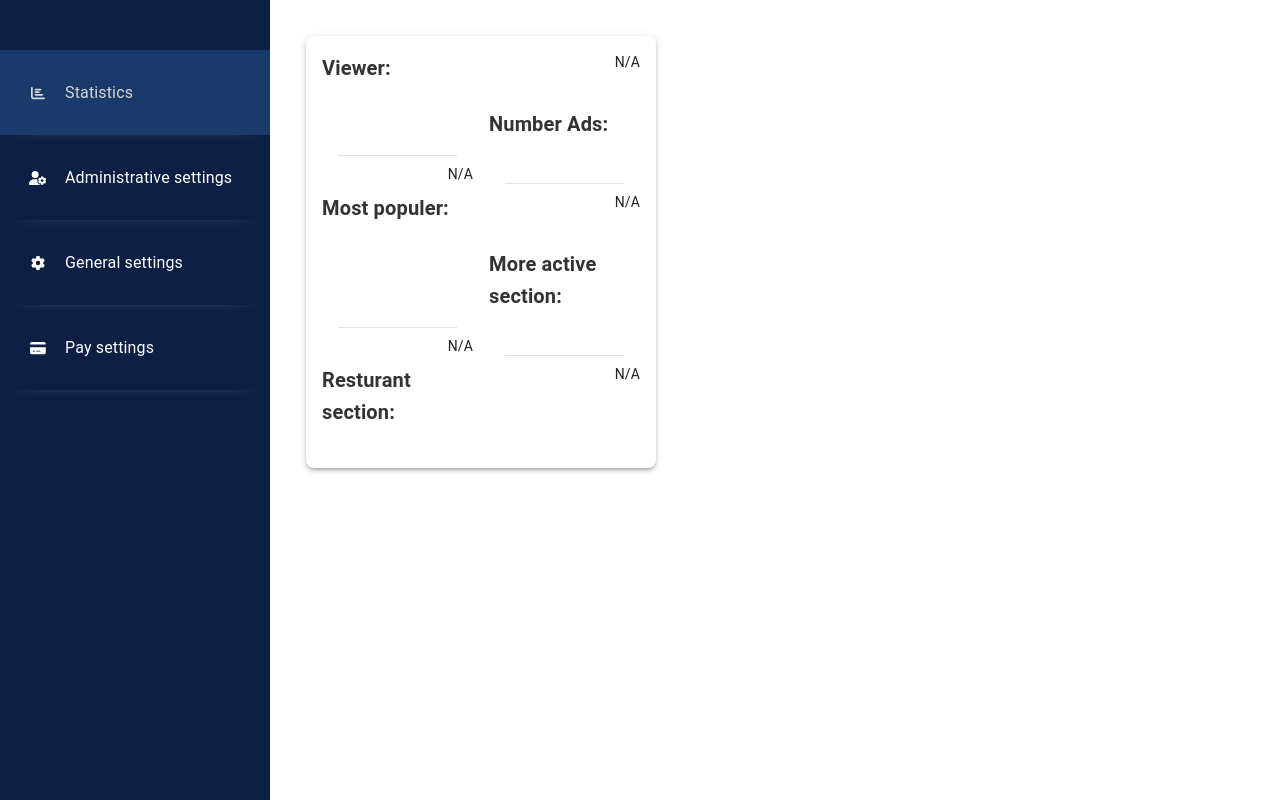
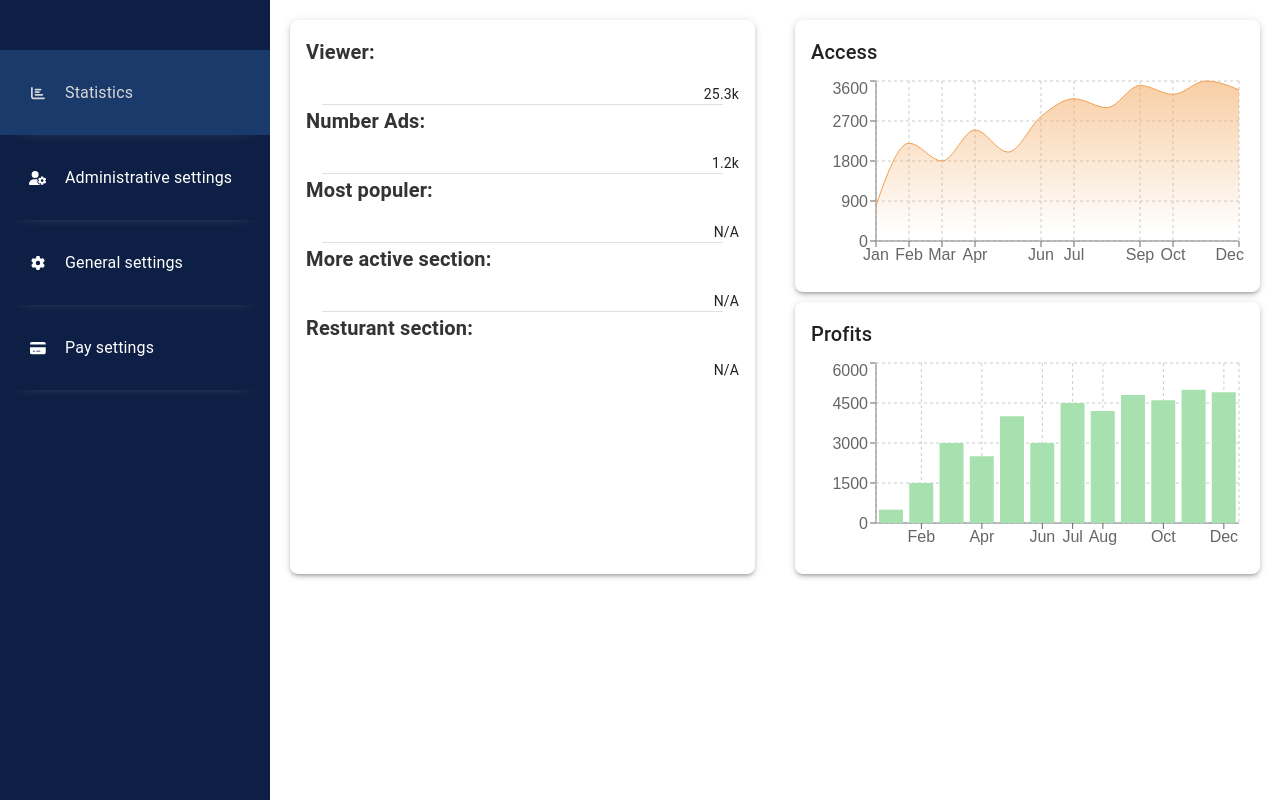
Before and after one commit to MaissWanous/advertise, a React (Vite) app: page /DashbordAdmin in a window 1280 px wide. Built offline with nearby package versions, Linux system fonts and the light colour scheme.

Commit message:
statistics

```diff
--- a/index.html
+++ b/index.html
@@ -3,6 +3,8 @@
   <head>
     <meta charset="UTF-8" />
     <link rel="icon" type="image/svg+xml" href="/vite.svg" />
+     <link rel="stylesheet" href="https://stackpath.bootstrapcdn.com/bootstrap/4.5.2/css/bootstrap.min.css">
+
     <meta name="viewport" content="width=device-width, initial-scale=1.0" />
     <title>Vite + React</title>
     <!-- داخل علامة <head> -->
--- /dev/null
+++ b/src/assets/components/DashboardAdmain/Dashboard.css
@@ -0,0 +1,9 @@
+html, body, #root {
+  margin: 0; /* إزالة الهوامش الافتراضية للمتصفح */
+  padding: 0; /* إزالة الحشوات الافتراضية للمتصفح */
+  width: 100%; /* جعل العرض يملأ الشاشة بالكامل */
+  height: 100%; /* جعل الارتفاع يملأ الشاشة بالكامل */
+  display: block;
+  place-items : unset;
+  overflow: hidden; /* منع ظهور أشرطة التمرير غير المرغوب فيها على مستوى الصفحة */
+}
--- a/src/assets/components/DashboardAdmain/Dashboard.jsx
+++ b/src/assets/components/DashboardAdmain/Dashboard.jsx
@@ -1,22 +1,37 @@
-import { Route, Routes } from "react-router-dom"
-import Sidbar from "./Sidebar"
-import { Box } from "@mui/material"
-import Statistics from "./statistics"
-
+import { Route, Routes } from "react-router-dom";
+import Sidbar from "./Sidebar";
+import { Box } from "@mui/material";
+import Statistics from "./statistics";
+import "./Dashboard.css"
 
 const Dashboard = () => {
   return (
     <>
- <Box sx={{ display: 'flex', minHeight: '100vh', width: '100%' }}>
+      <Box sx={{
+        display: 'grid',
+        gridTemplateColumns: 'auto 1fr',
+        minHeight: '100vh',
+        width: '100%',
+      }}>
         <Sidbar />
-      <Box sx={{ flexGrow: 1, padding: '20px', overflowY: 'auto' }}>
+
+        <Box sx={{
+          flexGrow: 1,
+          padding: '20px',
+          overflowY: 'auto',
+          height: '100%',
+        }}>
           <Routes>
             <Route path="statistics" element={<Statistics />} />
             <Route index element={<Statistics />} />
+            {/* <Route path="Administrative" element={<AdministrativeSettingsContent />} /> */}
+            {/* <Route path="General" element={<GeneralSettingsContent />} /> */}
+            {/* <Route path="Pay" element={<PaySettingsContent />} /> */}
           </Routes>
         </Box>
       </Box>
     </>
-      )
-}
-export default Dashboard
+  );
+};
+
+export default Dashboard;
--- a/src/assets/components/DashboardAdmain/Sidebar.jsx
+++ b/src/assets/components/DashboardAdmain/Sidebar.jsx
@@ -27,7 +27,7 @@ export default function Sidbar() {
                 ".pro-sidebar-inner": {
                     backgroundColor: "#0d1f44",
                     color: "#fff",
-                    height: "100vh",
+                    height: "100%",
                     paddingTop: "40px"
                 },
                 ".pro-inner-item": {
--- a/src/assets/components/DashboardAdmain/statistics.jsx
+++ b/src/assets/components/DashboardAdmain/statistics.jsx
@@ -1,4 +1,4 @@
-import React from 'react';
+import React, { useState, useEffect } from 'react';
 import {
     Card,
     CardContent,
@@ -7,25 +7,93 @@ import {
     Divider,
 } from '@mui/material';
 
-export default function Statistics () {
+import {
+    ResponsiveContainer,
+    AreaChart,
+    Area,
+    XAxis,
+    YAxis,
+    CartesianGrid,
+    Tooltip,
+    BarChart,
+    Bar,
+} from 'recharts';
+
+export default function Statistics() {
+    const [stats, setStats] = useState({
+        otherAdmins: 0,
+        viewers: '0',
+        advertisers: '0'
+    });
+    const [sectionData, setSectionData] = useState([]);
+    const [accessData, setAccessData] = useState([]);
+    const [profitData, setProfitData] = useState([]);
+
+    useEffect(() => {
+        setStats({
+            otherAdmins: 2,
+            viewers: '25.3k',
+            advertisers: '1.2k'
+        });
+
+        setSectionData([
+            { name: 'education', value: 60 },
+            { name: 'technology', value: 25 },
+            { name: 'restaurants & hotels', value: 15 }
+        ]);
+
+        setAccessData([
+            { day: 'Jan', value: 800 },
+            { day: 'Feb', value: 2200 },
+            { day: 'Mar', value: 1800 },
+            { day: 'Apr', value: 2500 },
+            { day: 'May', value: 2000 },
+            { day: 'Jun', value: 2800 },
+            { day: 'Jul', value: 3200 },
+            { day: 'Aug', value: 3000 },
+            { day: 'Sep', value: 3500 },
+            { day: 'Oct', value: 3300 },
+            { day: 'Nov', value: 3600 },
+            { day: 'Dec', value: 3400 }
+        ]);
+
+        setProfitData([
+            { day: 'Jan', value: 500 },
+            { day: 'Feb', value: 1500 },
+            { day: 'Mar', value: 3000 },
+            { day: 'Apr', value: 2500 },
+            { day: 'May', value: 4000 },
+            { day: 'Jun', value: 3000 },
+            { day: 'Jul', value: 4500 },
+            { day: 'Aug', value: 4200 },
+            { day: 'Sep', value: 4800 },
+            { day: 'Oct', value: 4600 },
+            { day: 'Nov', value: 5000 },
+            { day: 'Dec', value: 4900 }
+        ]);
+    }, []);
+
+    const COLORS_SEC = ['#F29E4C', '#A6D8F3', '#A6E1AF'];
+    const gradientId = 'accessGradient';
 
     return (
+        <Box sx={{ display: 'grid', gap:"40px", gridTemplateColumns: "1fr 1fr" }}>
             <Card sx={{
-            maxWidth: 350,
-            width: '100%', // Full width on smaller screens
-            m: 2, // Margin around the card
-            borderRadius: 2, // Rounded corners
-            boxShadow: 3, // Shadow effect
+                m: 0,
+                borderRadius: 2,
+
+                boxShadow: 3,
                 display: 'flex',
                 flexDirection: 'column',
+                flexShrink: 0,
             }}>
                 <CardContent sx={{ flexGrow: 1 }}>
-                <Box sx={{ display: 'grid', gridTemplateColumns: '1fr 1fr', gap: '8px 16px', fontSize: '0.9rem' }}>
+                    <Box sx={{ fontSize: '0.9rem' }}>
                         <Typography variant="h6" component="div" sx={{ mb: 2, fontWeight: 'bold', color: '#333' }}>Viewer:</Typography>
-                    <Typography variant="body2" sx={{ textAlign: 'right' }}>N/A</Typography> {/* استخدم N/A مؤقتاً */}
+                        <Typography variant="body2" sx={{ textAlign: 'right' }}>{stats.viewers}</Typography>
                         <Divider sx={{ mx: 2 }} />
                         <Typography variant="h6" component="div" sx={{ mb: 2, fontWeight: 'bold', color: '#333' }}>Number Ads:</Typography>
-                    <Typography variant="body2" sx={{ textAlign: 'right' }}>N/A</Typography>
+                        <Typography variant="body2" sx={{ textAlign: 'right' }}>{stats.advertisers}</Typography>
                         <Divider sx={{ mx: 2 }} />
                         <Typography variant="h6" component="div" sx={{ mb: 2, fontWeight: 'bold', color: '#333' }}>Most populer:</Typography>
                         <Typography variant="body2" sx={{ textAlign: 'right' }}>N/A</Typography>
@@ -35,9 +103,49 @@ export default function Statistics () {
                         <Divider sx={{ mx: 2 }} />
                         <Typography variant="h6" component="div" sx={{ mb: 2, fontWeight: 'bold', color: '#333' }}>Resturant section:</Typography>
                         <Typography variant="body2" sx={{ textAlign: 'right' }}>N/A</Typography>
-
                     </Box>
                 </CardContent>
             </Card>
+
+
+            <Box sx={{ display: 'flex', gap:"10px", flexDirection: 'column', flexGrow: 1 }}>
+                <Card sx={{ borderRadius: 2, boxShadow: 3, p: 2 }}>
+                    <Typography variant="h6" component="h3" sx={{ mb: 1 }}>Access</Typography>
+                    <ResponsiveContainer width="100%" height={200}>
+                        <AreaChart data={accessData}>
+                            <defs>
+                                <linearGradient id={gradientId} x1="0" y1="0" x2="0" y2="1">
+                                    <stop offset="5%" stopColor="#F29E4C" stopOpacity={0.8} />
+                                    <stop offset="95%" stopColor="#F29E4C" stopOpacity={0} />
+                                </linearGradient>
+                            </defs>
+                            <XAxis dataKey="day" />
+                            <YAxis />
+                            <CartesianGrid strokeDasharray="3 3" />
+                            <Tooltip />
+                            <Area
+                                type="monotone"
+                                dataKey="value"
+                                stroke="#F29E4C"
+                                fill={`url(#${gradientId})`}
+                            />
+                        </AreaChart>
+                    </ResponsiveContainer>
+                </Card>
+
+                <Card sx={{ borderRadius: 2, boxShadow: 3, p: 2 }}>
+                    <Typography variant="h6" component="h3" sx={{ mb: 1 }}>Profits</Typography>
+                    <ResponsiveContainer width="100%" height={200}>
+                        <BarChart data={profitData}>
+                            <XAxis dataKey="day" />
+                            <YAxis />
+                            <CartesianGrid strokeDasharray="3 3" />
+                            <Tooltip />
+                            <Bar dataKey="value" fill="#A6E1AF" />
+                        </BarChart>
+                    </ResponsiveContainer>
+                </Card>
+            </Box>
+        </Box>
     );
 };
```
Lines whose indentation alone changed are shown as unchanged.
